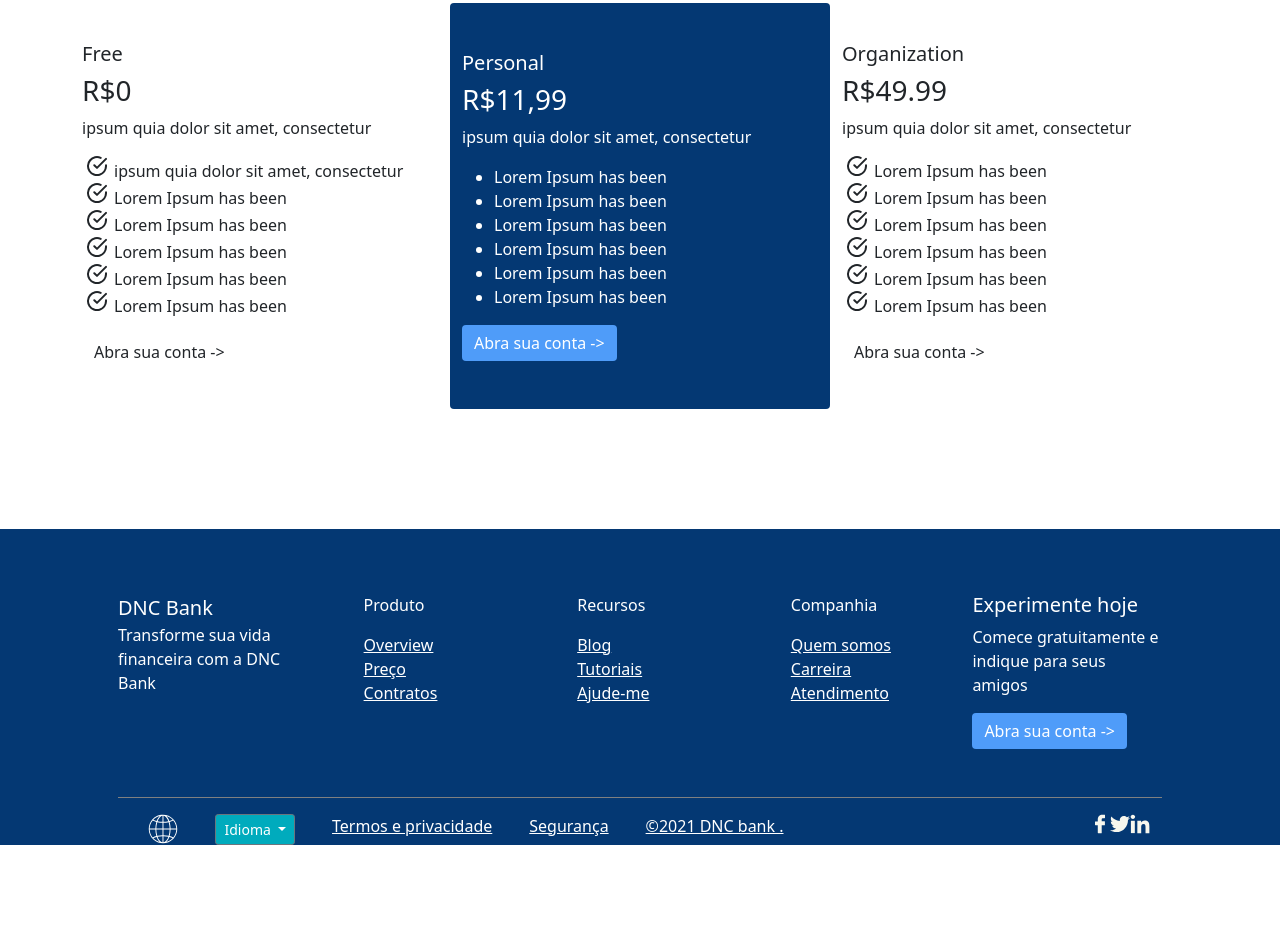
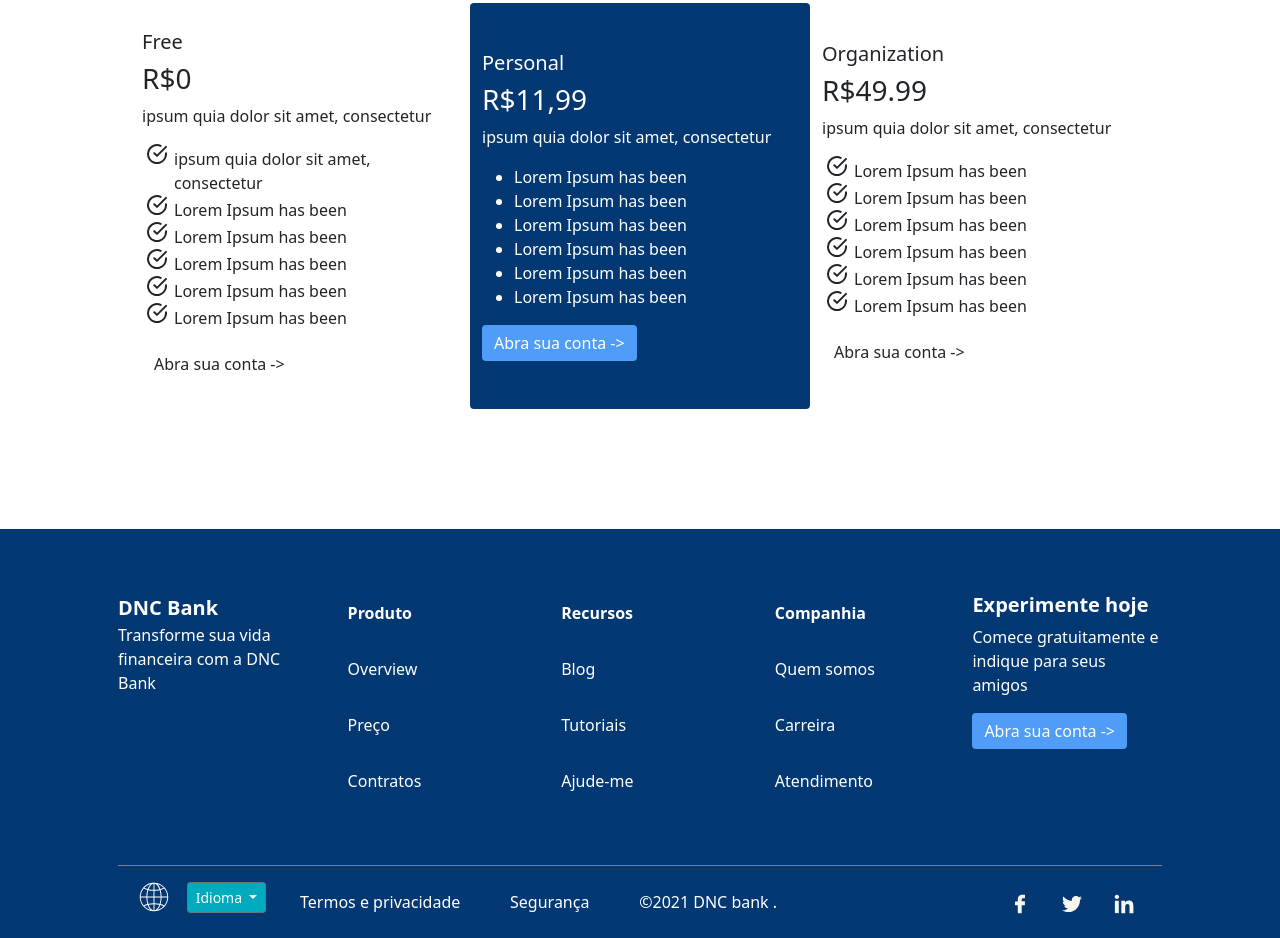
Before and after one commit to Eder-TS/DNC-Bank, a plain HTML site: page index.html in a window 1280 px wide. Shown: the part 2841-3779 px from the top of the page. Before the commit the page ends 3686 px from the top, so only its background shows below. Drawn offline with nearby package versions, Linux system fonts and the light colour scheme.

Commit message:
Some customizations, project ended

```diff
--- a/custom.css
+++ b/custom.css
@@ -1,11 +1,8 @@
 :root{
     --primary: #043873;
     --secondary: #00ABBD;
-    --tertiary: #000000;
-    --success: #0099DD;
     --info: #4F9CF9;
     --warning: #FFE492;
-    --danger: #E3371E;
 }
 
 .bg-primary, .btn-primary{
@@ -14,20 +11,11 @@
 .bg-secondary, .btn-secondary{
     background-color: var(--secondary) !important;
 }
-.bg-tertiary, .btn-tertiary{
-    background-color: var(--tertiary) !important;
-}
-.bg-success, .btn-success{
-    background-color: var(--success) !important;
-}
 .bg-info, .btn-info{
     background-color: var(--info) !important;
 }
 .bg-warning, .btn-warning{
     background-color: var(--warning) !important;
-}
-.bg-danger .btn-danger{
-    background-color: var(--danger) !important;
 }
 
 #feeCardHighlighted {
@@ -41,3 +29,7 @@
 footer ul{
     list-style-type: none;
 }
+
+#lower-bar{
+    border-top: solid 1px gray;
+}
--- a/index.html
+++ b/index.html
@@ -22,7 +22,7 @@
                 <nav class="navbar navbar-expand-lg navbar-light  bg-primary">
                     <div class="container-fluid">
                         <a class="navbar-brand text-white" href="#">DNC Bank</a>
-                        <button class="navbar-toggler" type="button" data-bs-toggle="collapse" data-bs-target="#navbarNav" aria-controls="navbarNav" aria-expanded="false" aria-label="Toggle navigation">
+                        <button class="btn-secondary navbar-toggler" type="button" data-bs-toggle="collapse" data-bs-target="#navbarNav" aria-controls="navbarNav" aria-expanded="false" aria-label="Toggle navigation">
                             <span class="navbar-toggler-icon"></span>
                         </button>
 
@@ -162,7 +162,7 @@
                     <p class="text-center">Organize sua conta PJ com varios beneficios adicionais que só a DNC bank te proporciona!</p>
                 </div>
 
-                <div class="row mb-4">
+                <div class="row mb-4 mx-5">
                     <div class="col mt-auto mb-auto feeCard">
                         <p class="h5">Free</p>
 
@@ -223,11 +223,11 @@
             </div>
         </section>
 
-        <footer class="container-fluid bg-primary text-white mt-5 pt-5">
+        <footer class="container-fluid bg-primary text-white mt-5 pt-5 pb-3">
             <div class="container-md mt-3 px-5">
                 <div class="row pb-5">
                     <div class="col">
-                        <a class="navbar-brand text-white" href="#">DNC Bank</a>
+                        <a class="navbar-brand text-white fw-bold" href="#">DNC Bank</a>
 
                         <p>
                             Transforme sua vida
@@ -236,34 +236,28 @@
                     </div>
 
                     <div class="col">
-                        <ul>
-                            <p>Produto</p>
-                            <li><a class="text-white" href="">Overview</a></li>
-                            <li><a class=" text-white" href="">Preço</a></li>
-                            <li"><a class=" text-white" href="">Contratos</a></li>
-                        </ul>
+                        <p class="nav-link text-white text-left fw-bold">Produto</p>
+                        <p><a class="nav-link text-white text-left" href="">Overview</a></p>
+                        <p><a class="nav-link text-white text-left" href="">Preço</a></p>
+                        <p><a class="nav-link text-white text-left" href="">Contratos</a></p>
                     </div>
 
                     <div class="col">
-                        <ul>
-                            <p>Recursos</p>
-                            <li><a class=" text-white" href="">Blog</a></li>
-                            <li><a class=" text-white" href="">Tutoriais</a></li>
-                            <li><a class=" text-white" href="">Ajude-me</a></li>
-                        </ul>
+                        <p class="nav-link text-white text-left fw-bold">Recursos</p>
+                        <p><a class="nav-link text-white text-left" href="">Blog</a></p>
+                        <p><a class="nav-link text-white text-left" href="">Tutoriais</a></p>
+                        <p><a class="nav-link text-white text-left" href="">Ajude-me</a></p>
                     </div>
 
                     <div class="col">
-                        <ul>
-                            <p>Companhia</p>
-                            <li><a class=" text-white" href="">Quem somos</a></li>
-                            <li><a class=" text-white" href="">Carreira</a></li>
-                            <li><a class=" text-white" href="">Atendimento</a></li>
-                        </ul>
+                        <p class="nav-link text-white text-left fw-bold">Companhia</p>
+                        <p><a class="nav-link text-white text-left" href="">Quem somos</a></p>
+                        <p><a class="nav-link text-white text-left" href="">Carreira</a></p>
+                        <p><a class="nav-link text-white text-left" href="">Atendimento</a></p>
                     </div>
 
                     <div class="col">
-                        <p class="h5">Experimente hoje</p>
+                        <p class="h5 fw-bold">Experimente hoje</p>
 
                         <p>
                             Comece gratuitamente e indique
@@ -274,7 +268,7 @@
                     </div>
                 </div>
 
-                <div id="lower-bar" class="container-md pt-3" style="border-top: solid 1px gray;">
+                <div id="lower-bar" class="container-md pt-3">
                     <div class="row">
                         <div class="col-8">
                             <div class="d-flex flex-row justify-content-around">
@@ -295,18 +289,18 @@
                                     </ul>
                                 </div>
 
-                                <a class="text-white" href="">Termos e privacidade</a>
+                                <a class="nav-link text-white" href="">Termos e privacidade</a>
 
-                                <a class="text-white" href="">Segurança</a>
+                                <a class="nav-link text-white" href="">Segurança</a>
 
-                                <a class="text-white" href="">©2021 DNC bank .</a>
+                                <a class="nav-link text-white" href="">©2021 DNC bank .</a>
                             </div>
                         </div>
 
                         <div class="col-4 d-flex flex-row justify-content-end">
-                            <img src="assets/images/logo_facebook.svg" alt="" style="width: 20px; height: 20px;">
-                            <img src="assets/images/logo_twiter.svg" alt="" style="width: 20px; height: 20px;">
-                            <img src="assets/images/logo_linkedin.svg" alt="" style="width: 20px; height: 20px;">
+                            <a class="nav-link" href=""><img src="assets/images/logo_facebook.svg" alt="" style="width: 20px; height: 20px;"></a>
+                            <a class="nav-link" href=""><img src="assets/images/logo_twiter.svg" alt="" style="width: 20px; height: 20px;"></a>
+                            <a class="nav-link" href=""><img src="assets/images/logo_linkedin.svg" alt="" style="width: 20px; height: 20px;"></a>
                         </div>
                     </div>
                 </div>
```
